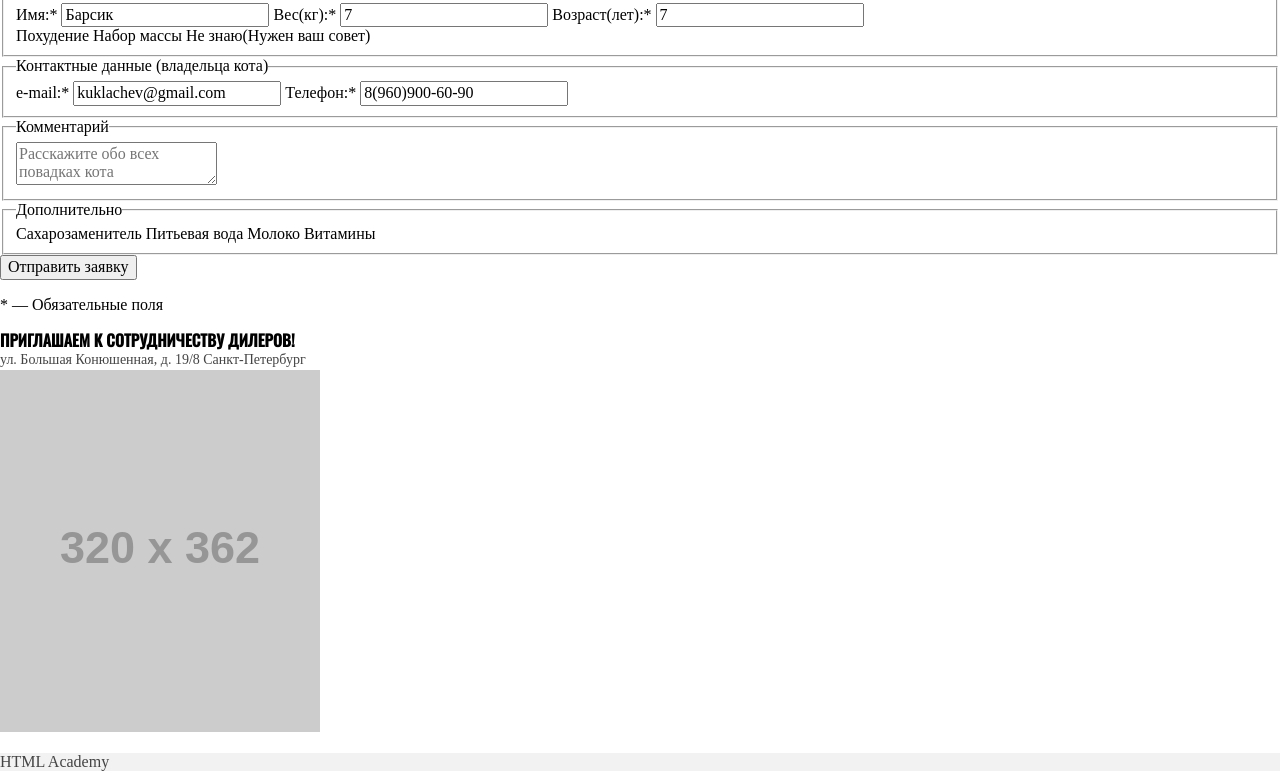
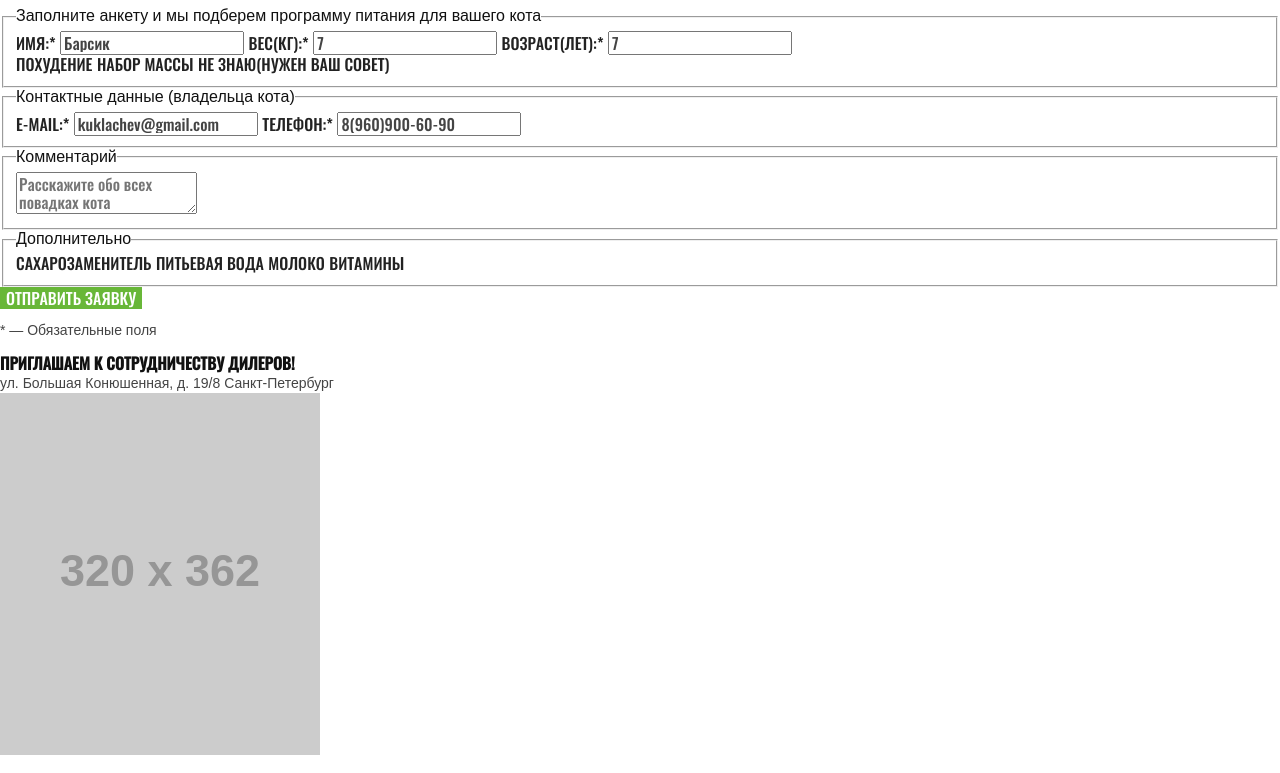
Before and after one commit to Arigami28/323827-cat-energy, a website: page source/form.html in a window 1280 px wide. Shown: the part 370-1143 px from the top of the page. Drawn offline with nearby package versions, Linux system fonts and the light colour scheme; files that its build step writes are made by us from their sources; placeholder pictures from the web are drawn by us; files whose address does not match are found by name.

Commit message:
Продолжаю добавлять стили  теперь для текста страницы form.html

```diff
--- a/source/form.html
+++ b/source/form.html
@@ -5,8 +5,8 @@
   <title>HTML Academy: Кэт энерджи</title>
   <link rel="stylesheet" href="css/style.css" type="text/css">
 </head>
-<body>
-<header class="header">
+<body class="page">
+<header class="page__header header">
   <a class="header__logo" href="index.html" title="CAT ENERGY"></a>
   <nav class="header-navigation">
     <button class="header-navigation__button" type="button"></button>
@@ -23,7 +23,7 @@
     </ul>
   </nav>
 </header>
-<section class="programm">
+<section class="page__programm programm">
   <form class="programm-form" action="https://echo.htmlacademy.ru" method="post">
     <h1 class="programm-form__main-caption">Подбор программы</h1>
     <fieldset class="programm-form__client-info client-info">
@@ -81,14 +81,14 @@
     <p class="programm-form__text-tutorial">* — Обязательные поля</p>
   </form>
 </section>
-<section class="contact contact_background">
+<section class="page__contact contact contact_background">
   <div class="contact__wrapper">
     <h2 class="contact__caption">Приглашаем к сотрудничеству дилеров!</h2>
     <address class="contact__address">ул. Большая Конюшенная, д. 19/8 Санкт-Петербург</address>
   </div>
   <img class="contact__map" src="http://placehold.it/320x362" width="320" height="362" alt="ул. Большая Конюшенная, д. 19/8 Санкт-Петербург">
 </section>
-<footer class="footer">
+<footer class="page__footer footer">
   <a class="footer__logo" href="index.html" title="CAT ENERGY"></a>
   <nav class="footer-social social">
     <ul class="social__list">
--- /dev/null
+++ b/source/sass/blocks/button.scss
@@ -0,0 +1,10 @@
+.button {
+  font-family: $Oswald;
+  font-size: 16px;
+  line-height: 1.25;
+  color: #ffffff;
+  border: none;
+  background-color: #68b738;
+  text-transform: uppercase;
+  text-decoration: none;
+}
--- a/source/sass/blocks/catalog-item.scss
+++ b/source/sass/blocks/catalog-item.scss
@@ -9,14 +9,3 @@
   line-height: 1.33;
   color: #444444;
 }
-
-.catalog-item__button {
-  font-family: $Oswald;
-  font-size: 16px;
-  line-height: 1.25;
-  text-align: center;
-  color: #ffffff;
-  text-transform: uppercase;
-  text-decoration: none;
-  background-color: #68b738;
-}
--- /dev/null
+++ b/source/sass/blocks/input.scss
@@ -0,0 +1,6 @@
+.input {
+  font-family: $Oswald;
+  font-size: 16px;
+  line-height: 1.13;
+  color: #444444;
+}
--- /dev/null
+++ b/source/sass/blocks/label.scss
@@ -0,0 +1,7 @@
+.label {
+  font-family: $Oswald;
+  font-size: 16px;
+  line-height: 1.13;
+  color: #222222;
+  text-transform: uppercase;
+}
--- /dev/null
+++ b/source/sass/blocks/programm-form.scss
@@ -0,0 +1,11 @@
+.programm-form__main-caption {
+  font-family: $Oswald;
+  font-size: 36px;
+  line-height: 1.67;
+}
+
+.programm-form__text-tutorial {
+  font-size: 14px;
+  line-height: 1.14;
+  color: #444444;
+}
--- /dev/null
+++ b/source/sass/blocks/textarea.scss
@@ -0,0 +1,6 @@
+.textarea {
+  font-family: $Oswald;
+  font-size: 16px;
+  line-height: 1.13;
+  color: #444444;
+}
--- a/source/sass/style.scss
+++ b/source/sass/style.scss
@@ -18,10 +18,15 @@
 @import "blocks/additional-promo";
 @import "blocks/customer";
 @import "blocks/customer-view";
+@import "blocks/programm-form";
+@import "blocks/label";
+@import "blocks/input";
+@import "blocks/textarea";
 @import "blocks/contact";
 @import "blocks/footer";
 @import "blocks/copyright";
 @import "blocks/social";
+@import "blocks/button";
 
 /*--служебные классы--*/
 /*cокрытие элементов сайта*/
```
Also changed, not shown: source/catalog.html (+6 -6 lines), source/index.html (+1 -1 lines).
